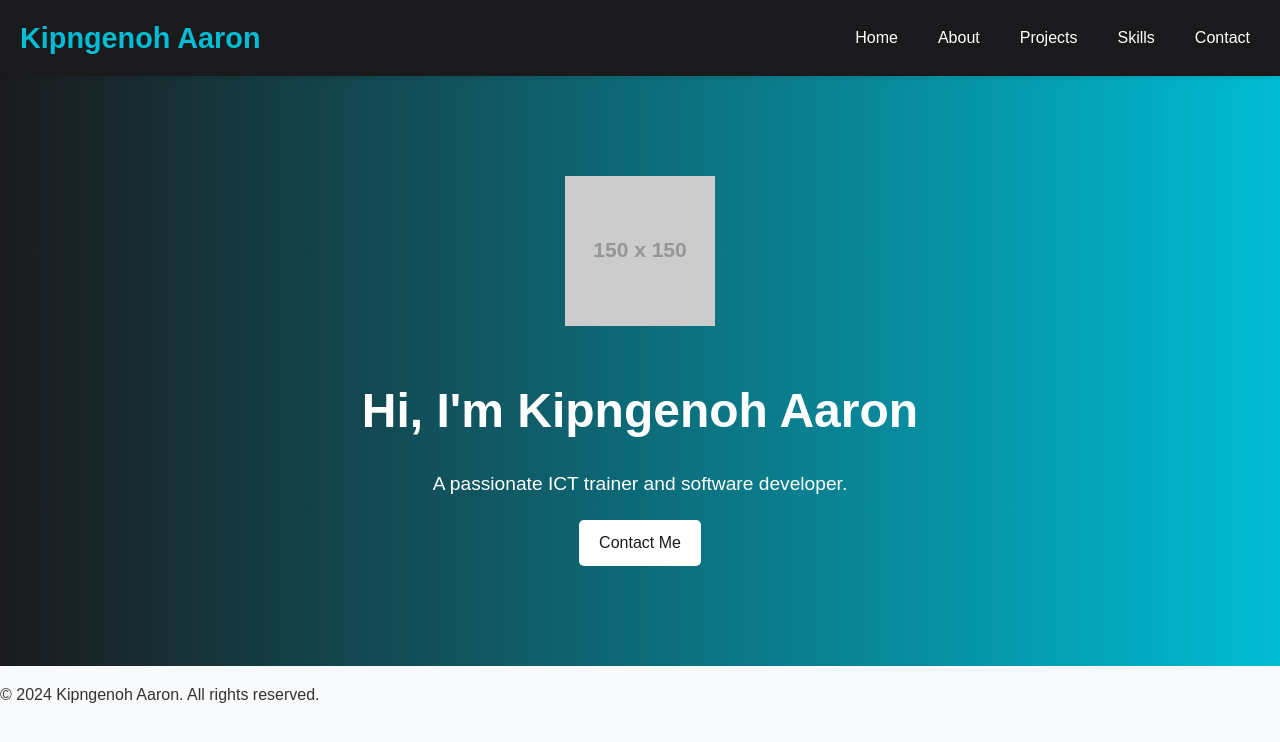
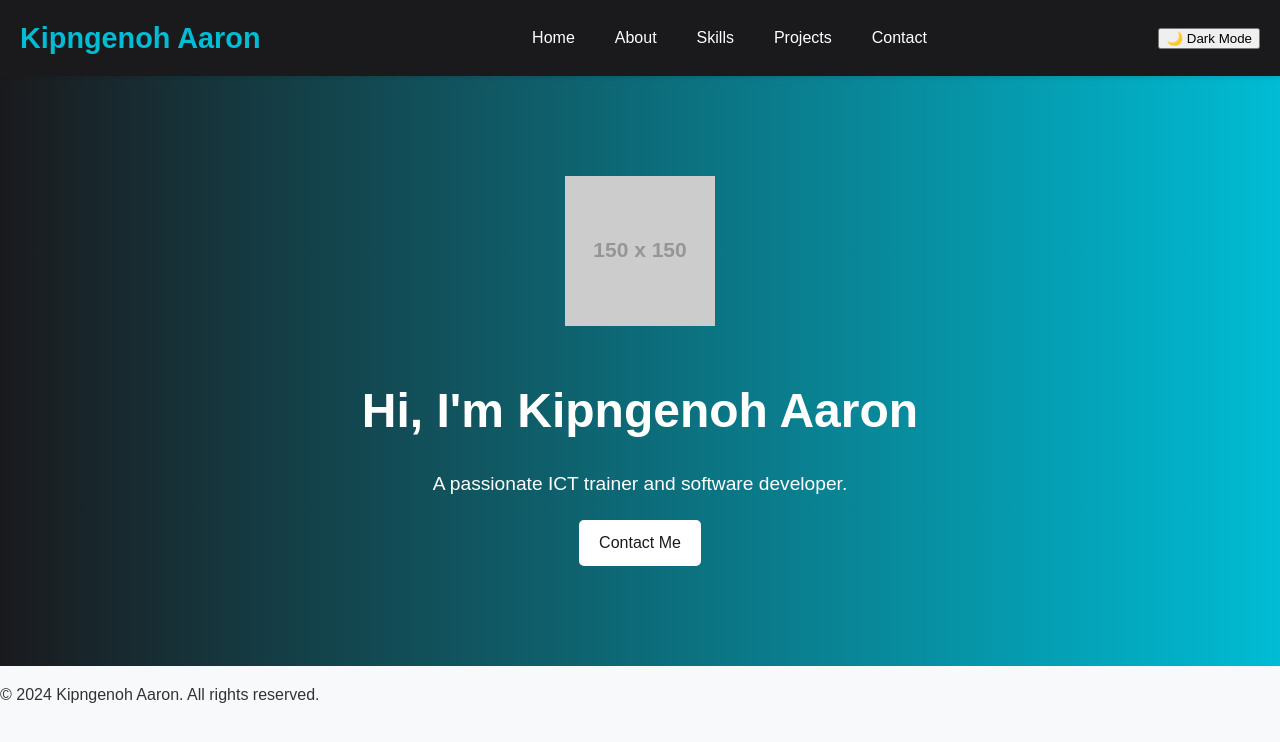
Before and after one commit to kipngenohaaron/kipngenoh-portfolio, a React (Create React App) app: page / in a window 1280 px wide. Shown: the top 742 px of the page. Built offline with nearby package versions, Linux system fonts and the light colour scheme.

Commit message:
Dark mode toggle updated

```diff
--- a/src/components/Header.js
+++ b/src/components/Header.js
@@ -21,7 +21,7 @@
 import React from 'react';
 import { Link } from 'react-router-dom';
 
-const Header = () => {
+const Header = ({ toggleDarkMode, darkMode }) => {
   return (
     <header className="header">
       <div className="logo">
@@ -31,11 +31,14 @@
         <ul>
           <li><Link to="/">Home</Link></li>
           <li><Link to="/about">About</Link></li>
+          <li><Link to="/skills">Skills</Link></li>
           <li><Link to="/projects">Projects</Link></li>
-          <li><Link to="/skills">Skills</Link></li>
           <li><Link to="/contact">Contact</Link></li>
         </ul>
       </nav>
+      <button onClick={toggleDarkMode} className="dark-mode-toggle">
+        {darkMode ? '☀️ Light Mode' : '🌙 Dark Mode'}
+      </button>
     </header>
   );
 };
```
